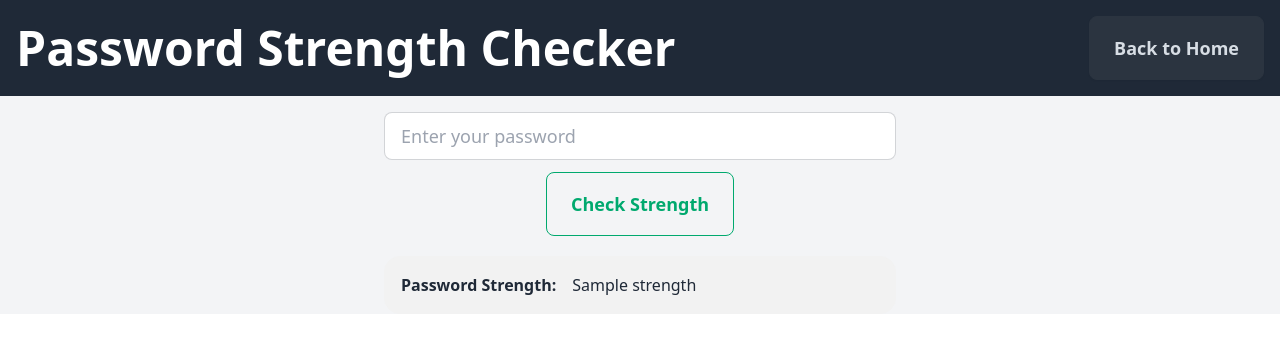
After one commit to IcaroOm/PISI1, a FastAPI app: template templates/password_strength.html in a window 1280 px wide. The commit adds this page. Shown: the top 353 px of the page. Run offline with FastAPI, Linux system fonts and the light colour scheme; the template is opened without the code that fills it: most values are stand-ins (such as "Sample title", 1, 10 or a date in 2020); parts of the project's set-up code (start-up, migrations or seed data) failed here and were passed over; some libraries are stand-ins or nearby versions.

Commit message:
Cria nova pagina

```diff
--- a/main.py
+++ b/main.py
@@ -3,6 +3,7 @@ from fastapi.responses import HTMLResponse, JSONResponse
 from fastapi.templating import Jinja2Templates
 from sqlalchemy import select
 from typing import Optional
+import re
 import random
 import string
 import requests
@@ -15,14 +16,48 @@ router = APIRouter()
 templates = Jinja2Templates(directory="templates")
 
 
-def generate_random_password(length: int) -> str:
-    characters = string.ascii_letters + string.digits + string.punctuation
+def generate_random_password(length: int, use_lowercase: bool, use_uppercase: bool, use_digits: bool,
+                             use_special: bool) -> str:
+    characters = ''
+    if use_lowercase:
+        characters += string.ascii_lowercase
+    if use_uppercase:
+        characters += string.ascii_uppercase
+    if use_digits:
+        characters += string.digits
+    if use_special:
+        characters += string.punctuation
+
+    if not characters:
+        characters = string.ascii_letters  # Fallback to letters if no category selected
+
     return ''.join(random.choice(characters) for _ in range(length))
+
+
+def check_password_strength(password: str) -> str:
+    length_ok = len(password) >= 8
+    has_upper = re.search(r'[A-Z]', password)
+    has_lower = re.search(r'[a-z]', password)
+    has_digit = re.search(r'\d', password)
+    has_special = re.search(r'[!@#$%^&*(),.?":{}|<>]', password)
+
+    strength = "Weak"
+    if length_ok and has_upper and has_lower and has_digit and has_special:
+        strength = "Strong"
+    elif length_ok and (has_upper or has_lower) and (has_digit or has_special):
+        strength = "Moderate"
+
+    return strength
 
 
 @router.get("/", response_class=HTMLResponse)
 async def home(request: Request):
     return templates.TemplateResponse("home.html", {"request": request})
+
+
+@router.get("/password_strength", response_class=HTMLResponse)
+async def password_strength(request: Request):
+    return templates.TemplateResponse("password_strength.html", {"request": request})
 
 
 @router.get("/random_pass", response_class=HTMLResponse)
@@ -31,14 +66,32 @@ async def index(request: Request):
 
 
 @router.post("/random_pass", response_class=JSONResponse)
-async def generate_password(request: Request, length: int = Form(...), hx_request: Optional[str] = Header(None)):
+async def generate_password(
+        request: Request,
+        length: int = Form(...),
+        lowercase: bool = Form(False),
+        uppercase: bool = Form(False),
+        nums: bool = Form(False),
+        specialchars: bool = Form(False),
+        hx_request: Optional[str] = Header(None)
+):
     if length < 1:
         return HTMLResponse(status_code=422, content="<h2>Password length must be between 1 and 50</h2>")
-    password = generate_random_password(length)
+
+    password = generate_random_password(length, lowercase, uppercase, nums, specialchars)
+
     if hx_request:
         return templates.TemplateResponse("partials/password_value.html", {"request": request, "password": password})
     else:
-        return templates.TemplateResponse("index.html", {"request": requests})
+        return templates.TemplateResponse("index.html", {"request": request, "password": password})
+
+
+@app.post("/check_password_strength")
+async def check_password(request: Request, password: str = Form(...), hx_request: Optional[str] = Header(None)):
+    strength = check_password_strength(password)
+    if hx_request:
+        return templates.TemplateResponse("partials/strength_pass_result.html", {"request": request, "strength": strength})
+    return JSONResponse(content={"strength": strength})
 
 
 @router.put("/save_password", response_class=JSONResponse)
--- a/templates/email_check.html
+++ b/templates/email_check.html
@@ -13,7 +13,7 @@
         <div class="bg-gray-800 text-white p-4 flex justify-between items-center">
             <h1 class="text-5xl font-bold">Check Email for Breaches</h1>
             <div class="space-x-2">
-                <a class="btn btn-xs sm:btn-sm md:btn-md lg:btn-lg" href="/">Back to Home</a>
+                <a class="btn btn-neutral btn-xs sm:btn-sm md:btn-md lg:btn-lg" href="/">Back to Home</a>
             </div>
         </div>
     <div class="flex flex-col items-center mx-10 md:mx20">
--- /dev/null
+++ b/templates/partials/strength_pass_result.html
@@ -0,0 +1,3 @@
+<div class="alert" :class="strength === 'Weak' ? 'alert-error' : strength === 'Moderate' ? 'alert-warning' : 'alert-success'">
+    <strong>Password Strength: </strong><span>{{ strength }}</span>
+</div>
--- a/templates/partials/table_sources.html
+++ b/templates/partials/table_sources.html
@@ -2,5 +2,8 @@
 <tr>
     <td>{{ source.name }}</td>
     <td>{{ source.date }}</td>
+    <td>
+        <a href="/random_pass" class="btn btn-outline btn-error btn-xs sm:btn-sm md:btn-md lg:btn-lg">Generate Password</a>
+    </td>
 </tr>
 {% endfor %}
--- /dev/null
+++ b/templates/password_strength.html
@@ -0,0 +1,39 @@
+<!DOCTYPE html>
+<html data-theme="light">
+    <head>
+        <meta charset="UTF-8">
+        <meta name="viewport" content="width=device-width, initial-scale=1.0">
+        <title>Password Strength Checker</title>
+        <script src="https://unpkg.com/htmx.org@2.0.1"></script>
+        <script src="https://unpkg.com/htmx.org/dist/ext/json-enc.js"></script>
+        <script src="https://cdn.jsdelivr.net/npm/alpinejs@3.x.x/dist/cdn.min.js" defer></script>
+        <script src="https://cdn.tailwindcss.com"></script>
+        <link href="https://cdn.jsdelivr.net/npm/daisyui@4.12.10/dist/full.min.css" rel="stylesheet" type="text/css"/>
+        <script src="https://cdn.tailwindcss.com?plugins=typography"></script>
+    </head>
+    <body class="bg-gray-100 flex flex-col">
+        <div class="bg-gray-800 text-white p-4 flex justify-between items-center">
+            <h1 class="text-5xl font-bold">Password Strength Checker</h1>
+            <div class="space-x-2">
+                <a class="btn btn-neutral btn-xs sm:btn-sm md:btn-md lg:btn-lg" href="/">Back to Home</a>
+            </div>
+        </div>
+        <div class="flex flex-col items-center mx-10 md:mx-20 space-y-5">
+            <form
+                hx-post="/check_password_strength"
+                hx-target="#strength-result"
+                hx-trigger="submit"
+                class="w-full max-w-lg">
+                <div class="field w-full">
+                    <input type="text" id="password" name="password" class="input input-bordered w-full px-4 py-2 text-lg mt-4" placeholder="Enter your password" required>
+                </div>
+                <div class="flex flex-col items-center mt-3">
+                    <button class="btn btn-outline btn-success btn-xs sm:btn-sm md:btn-md lg:btn-lg" type="submit">Check Strength</button>
+                </div>
+            </form>
+            <div id="strength-result" class="w-full max-w-lg mt-5">
+                {% include 'partials/strength_pass_result.html' %}
+            </div>
+        </div>
+    </body>
+</html>
--- a/templates/stored_passwords.html
+++ b/templates/stored_passwords.html
@@ -13,7 +13,7 @@
     </head>
     <body class="bg-gray-100 min-h-screen flex flex-col">
         <div class="bg-gray-800 text-white p-4 flex justify-between items-center">
-            <h1 class="text-5xl font-bold">Check Email for Breaches</h1>
+            <h1 class="text-5xl font-bold">Stored Passwords</h1>
             <div class="space-x-2">
                 <a class="btn btn-neutral btn-xs sm:btn-sm md:btn-md lg:btn-lg" href="/">Back to Home</a>
             </div>
```
Also changed, not shown: templates/index.html (+12 -10 lines).
